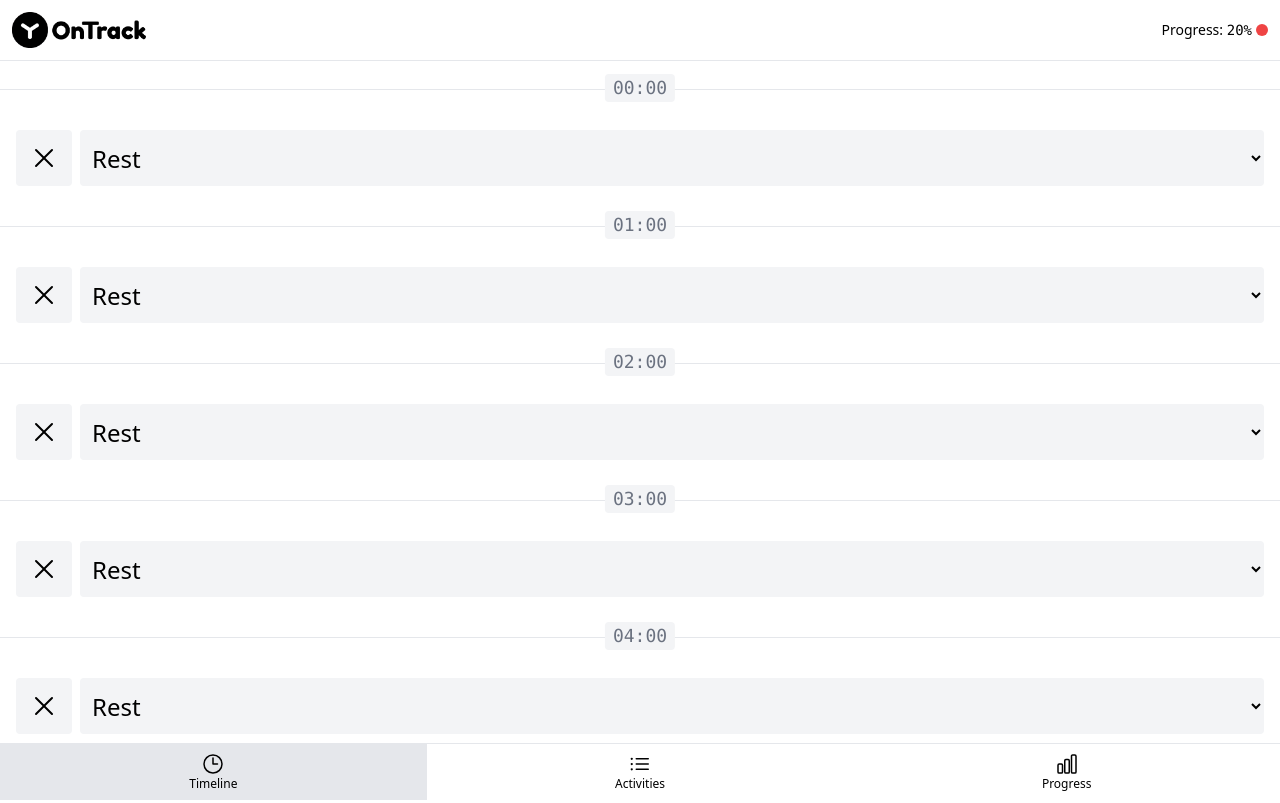
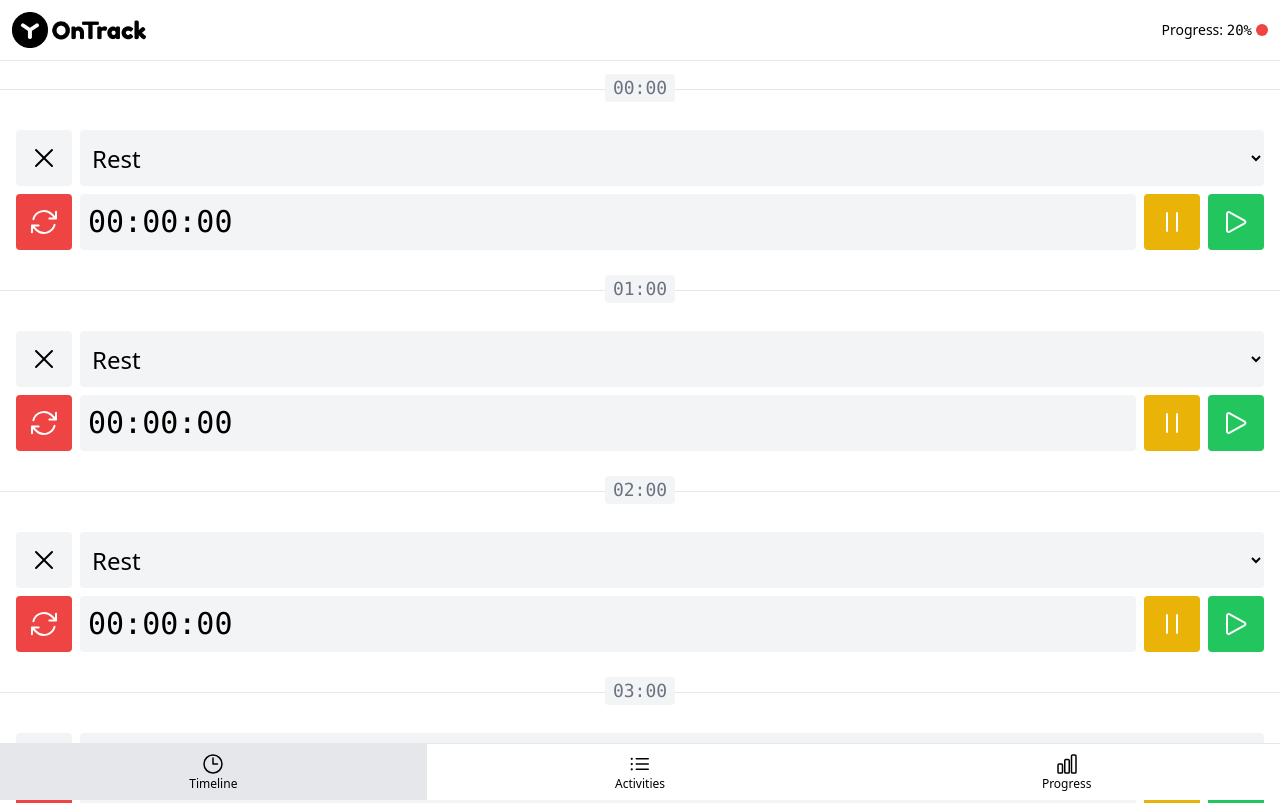
Before and after one commit to sigmarius/vue-ontrack, a Vue app: page /#timeline in a window 1280 px wide. Shown: the top 803 px of the page. Built offline with nearby package versions, Linux system fonts and the light colour scheme.

Commit message:
Делает разметку секундомера

```diff
--- a/src/components/BaseButton.vue
+++ b/src/components/BaseButton.vue
@@ -4,6 +4,8 @@ import {
   BUTTON_TYPE_NEUTRAL,
   BUTTON_TYPE_DANGER,
   BUTTON_TYPE_PRIMARY,
+  BUTTON_TYPE_SUCCESS,
+  BUTTON_TYPE_WARNING,
 } from "@/constants";
 
 // динамические ключи заключаются в []
@@ -11,6 +13,8 @@ const typeClasses = {
   [BUTTON_TYPE_NEUTRAL]: "bg-gray-100 enabled:hover:bg-gray-200",
   [BUTTON_TYPE_DANGER]: "text-white bg-red-500 enabled:hover:bg-red-600",
   [BUTTON_TYPE_PRIMARY]: "text-white bg-purple-500 enabled:hover:bg-purple-600",
+  [BUTTON_TYPE_SUCCESS]: "text-white bg-green-500 enabled:hover:bg-green-600",
+  [BUTTON_TYPE_WARNING]: "text-white bg-yellow-500 enabled:hover:bg-yellow-600",
 };
 </script>
 
--- a/src/components/TimelineItem.vue
+++ b/src/components/TimelineItem.vue
@@ -1,5 +1,6 @@
 <script setup>
 import BaseSelect from "@/components/BaseSelect.vue";
+import BaseButton from "@/components/BaseButton.vue";
 import TimelineHour from "@/components/TimelineHour.vue";
 import {
   isTimelineItemValid,
@@ -7,7 +8,13 @@ import {
   isActivityValid,
   validateActivities,
 } from "@/validators";
-import { NULLABLE_ACTIVITY } from "@/constants";
+import {
+  NULLABLE_ACTIVITY,
+  BUTTON_TYPE_DANGER,
+  BUTTON_TYPE_WARNING,
+  BUTTON_TYPE_SUCCESS
+} from "@/constants";
+import { ArrowPathIcon, PauseIcon, PlayIcon } from "@heroicons/vue/24/outline";
 
 const props = defineProps({
   timelineItem: {
@@ -52,5 +59,25 @@ function findActivityById(id) {
       placeholder="Rest"
       @select="selectActivity"
     />
+
+    <div class="w-full flex gap-2">
+      <BaseButton :type="BUTTON_TYPE_DANGER">
+        <ArrowPathIcon class="h-8" />
+      </BaseButton>
+
+      <div
+        class="px-2 flex grow items-center font-mono text-3xl rounded bg-gray-100"
+      >
+        00:00:00
+      </div>
+
+      <BaseButton :type="BUTTON_TYPE_WARNING">
+        <PauseIcon class="h-8" />
+      </BaseButton>
+
+      <BaseButton :type="BUTTON_TYPE_SUCCESS">
+        <PlayIcon class="h-8" />
+      </BaseButton>
+    </div>
   </li>
 </template>
--- a/src/constants.js
+++ b/src/constants.js
@@ -9,11 +9,15 @@ import { generatePeriodSelectOptions } from "@/functions";
 export const BUTTON_TYPE_NEUTRAL = 'neutral';
 export const BUTTON_TYPE_DANGER = 'danger';
 export const BUTTON_TYPE_PRIMARY = 'primary';
+export const BUTTON_TYPE_SUCCESS = 'success';
+export const BUTTON_TYPE_WARNING = 'warning';
 
 export const BUTTON_TYPES = [
   BUTTON_TYPE_NEUTRAL,
   BUTTON_TYPE_DANGER,
-  BUTTON_TYPE_PRIMARY
+  BUTTON_TYPE_PRIMARY,
+  BUTTON_TYPE_SUCCESS,
+  BUTTON_TYPE_WARNING
 ];
 
 export const PAGE_TIMELINE = 'timeline';
```
